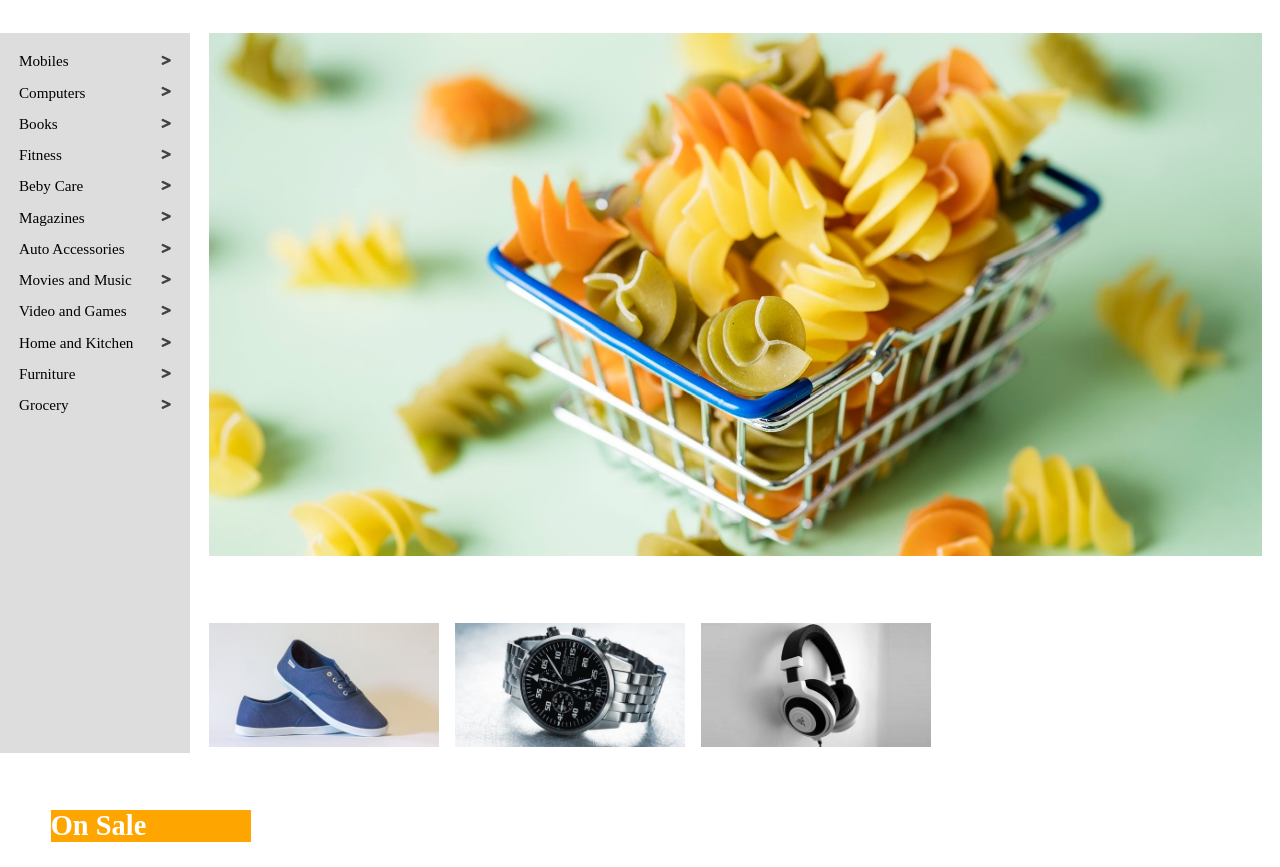
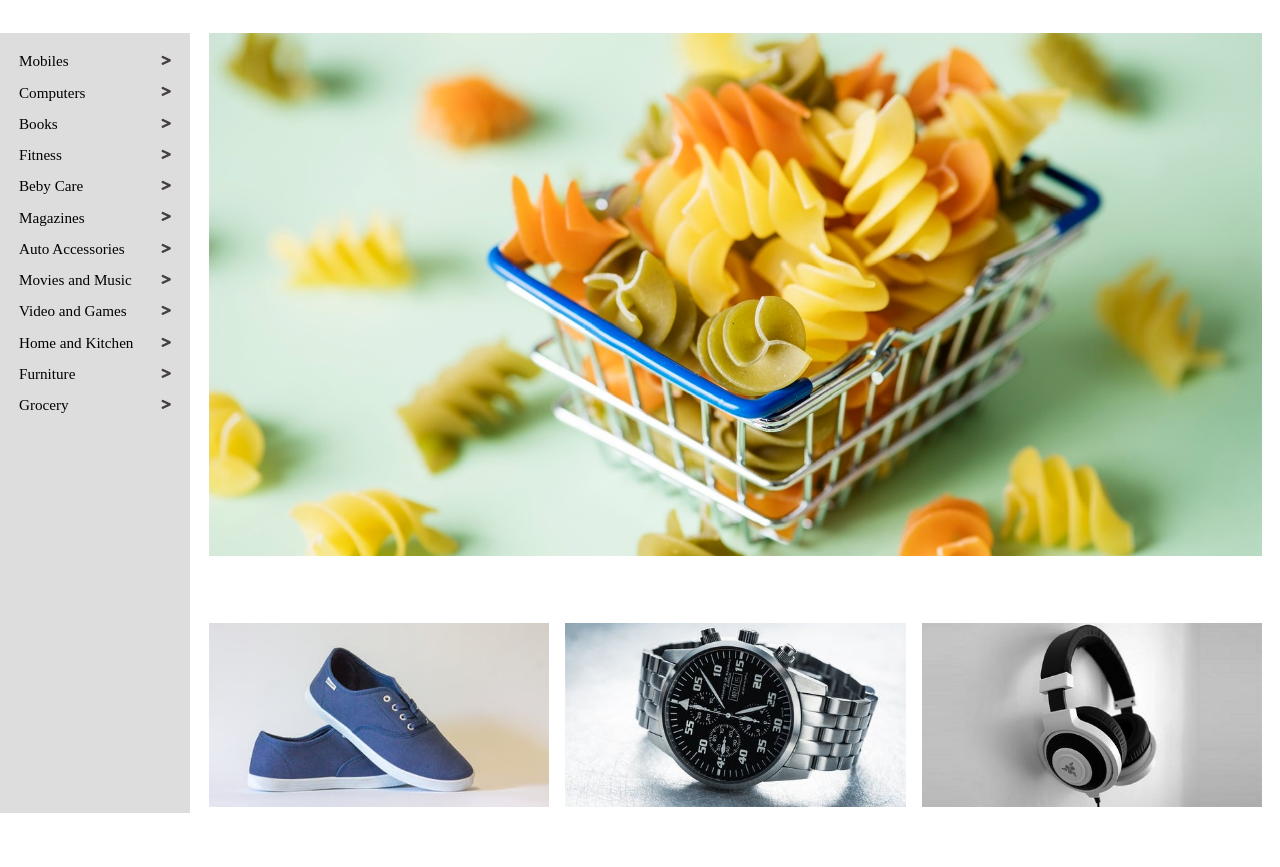
Before and after one commit to safwan72/E-Commerce-Website, a plain HTML site: page index.html in a window 1280 px wide. Shown: the part 64-931 px from the top of the page. Drawn offline with nearby package versions, Linux system fonts and the light colour scheme.

Commit message:
1st committs

```diff
--- a/resources/css/style.css
+++ b/resources/css/style.css
@@ -208,7 +208,7 @@ main {
   grid-area: shortimagearrea;
   display: grid;
   gap: 0.85rem;
-  grid-template-columns: repeat(auto-fit, minmax(220px, 230px));
+  grid-template-columns: repeat(auto-fit, minmax(220px, .5fr));
 }
 
 .animcarosuol {
```
